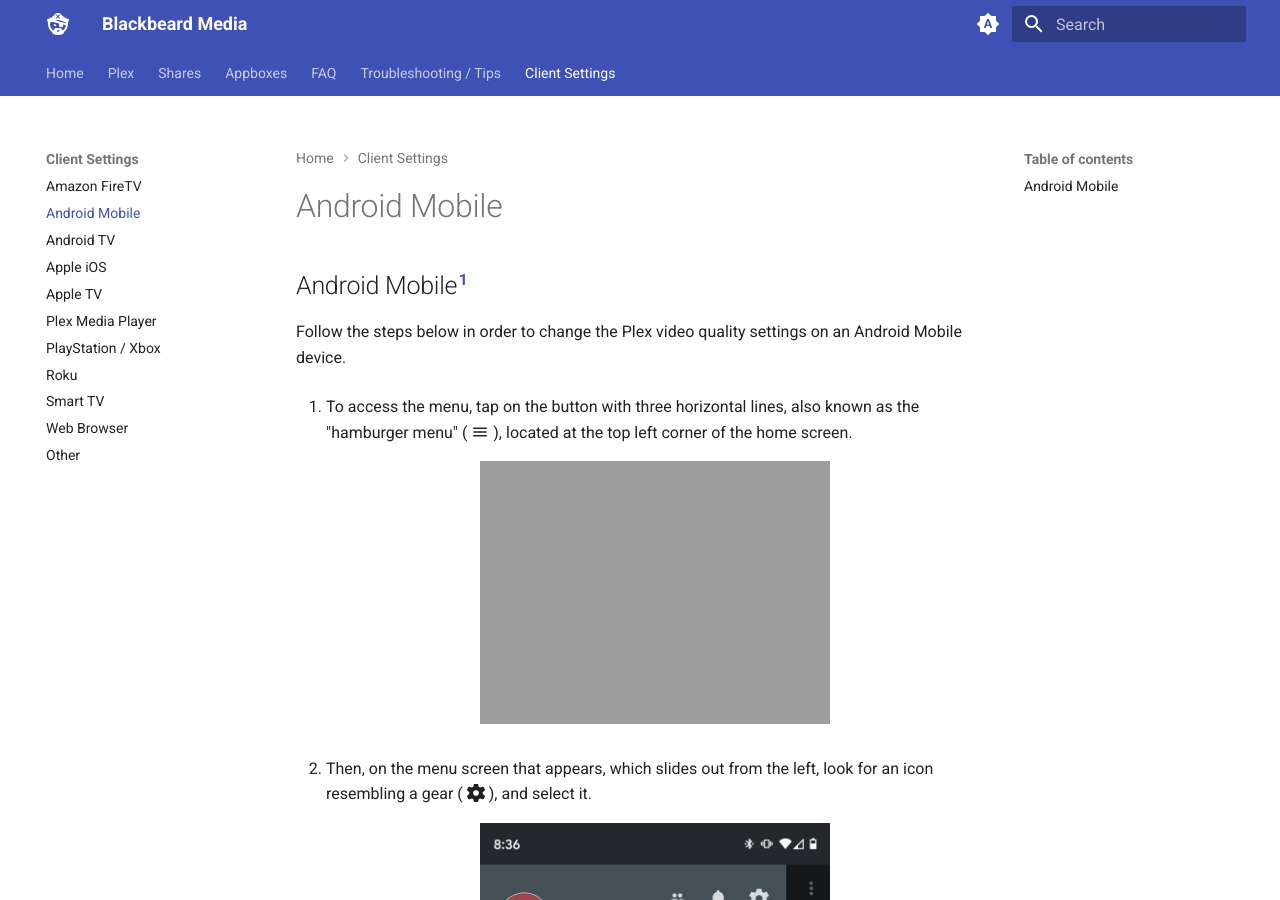
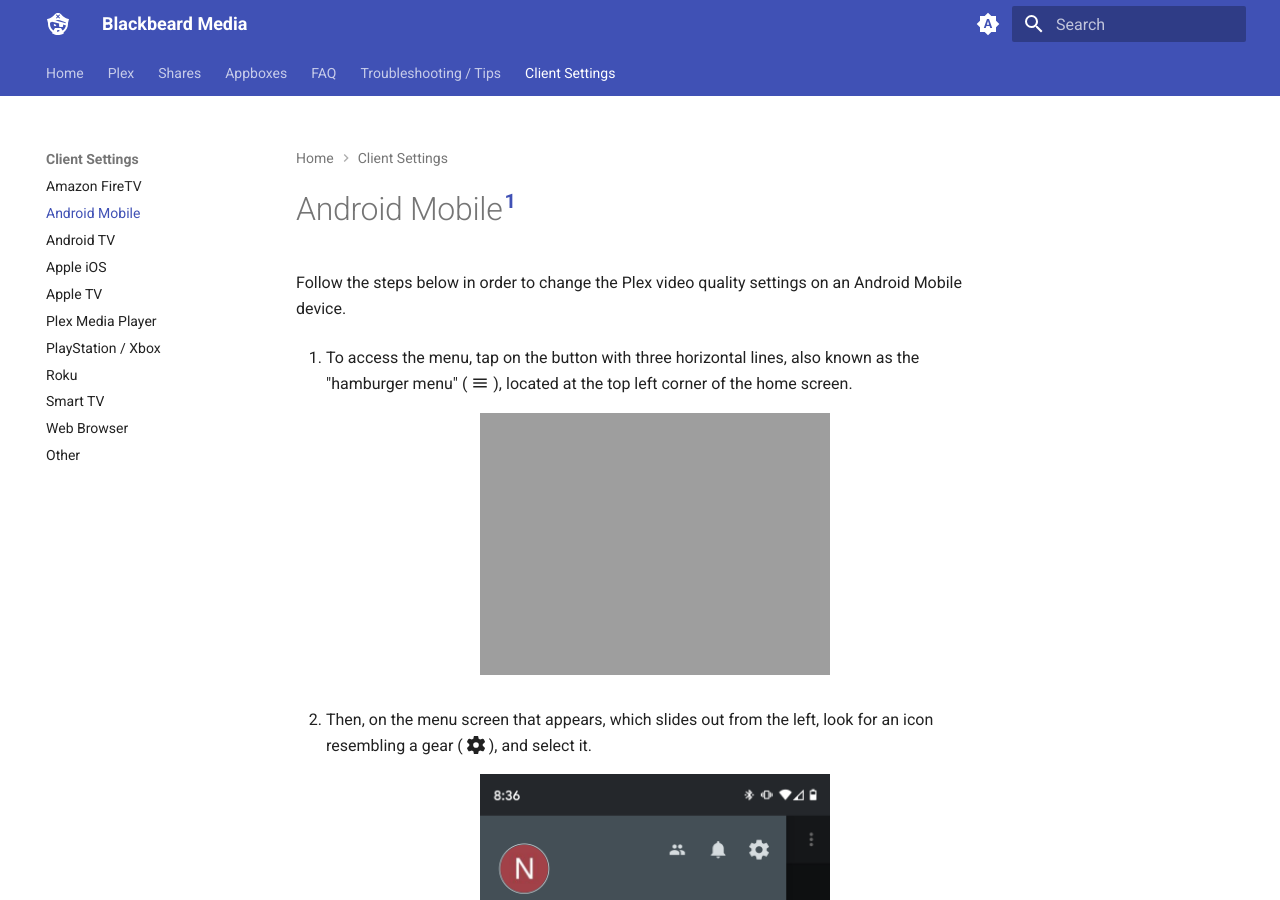
Before and after one commit to neomedia6989/docs-2, an MkDocs documentation site: the page built from docs/clients/android.md, in a window 1280 px wide and 900 px high. Built offline with MkDocs 1.6.1 and Material for MkDocs 9.7.7, drawn with Linux system fonts in a browser that asks for light colours.

Commit message:
Update android.md

```diff
--- a/docs/clients/android.md
+++ b/docs/clients/android.md
@@ -1,4 +1,4 @@
-## Android Mobile[^1]
+# Android Mobile[^1]
 
 Follow the steps below in order to change the Plex video quality settings on an Android Mobile device.
 
```
